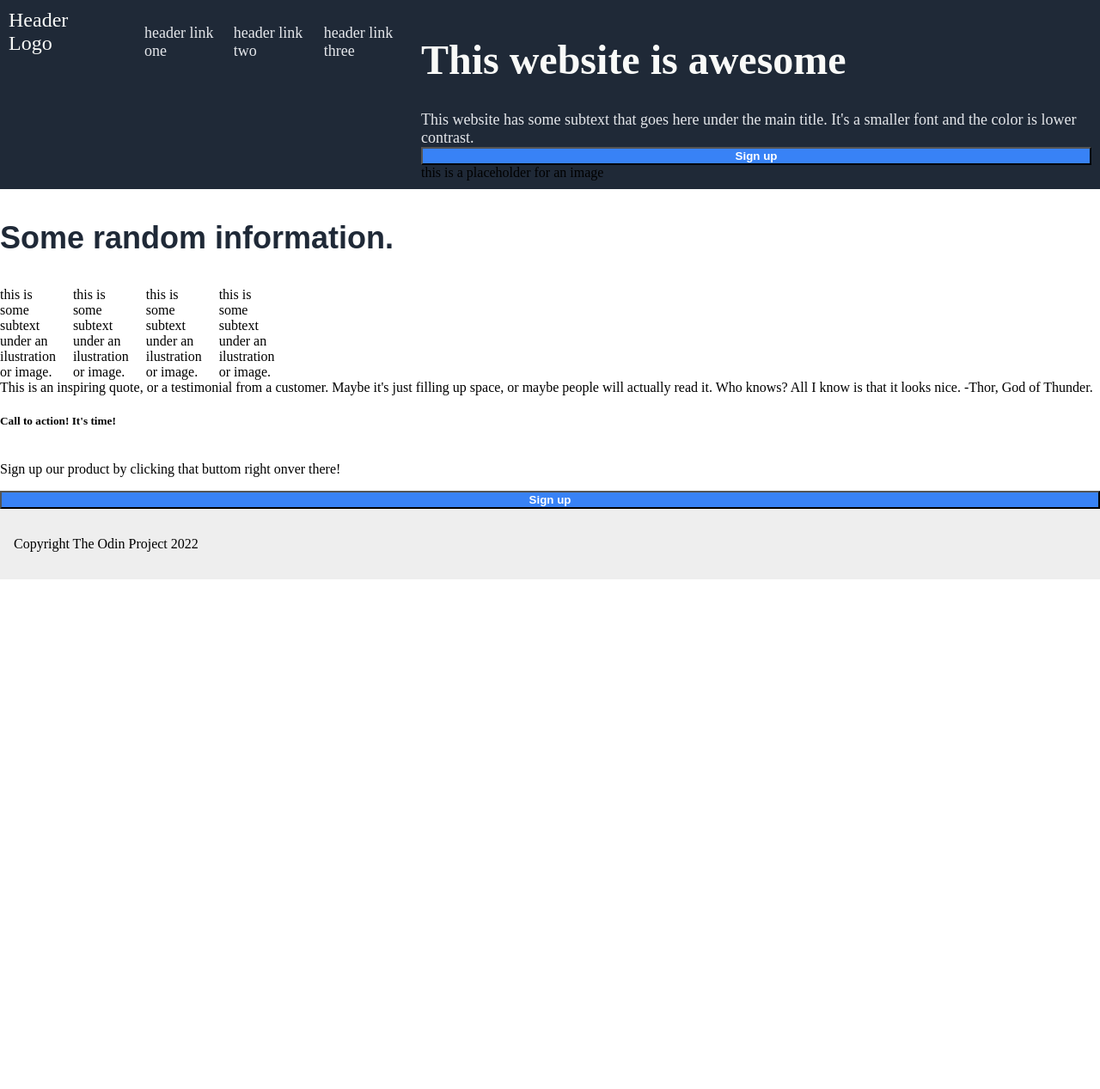
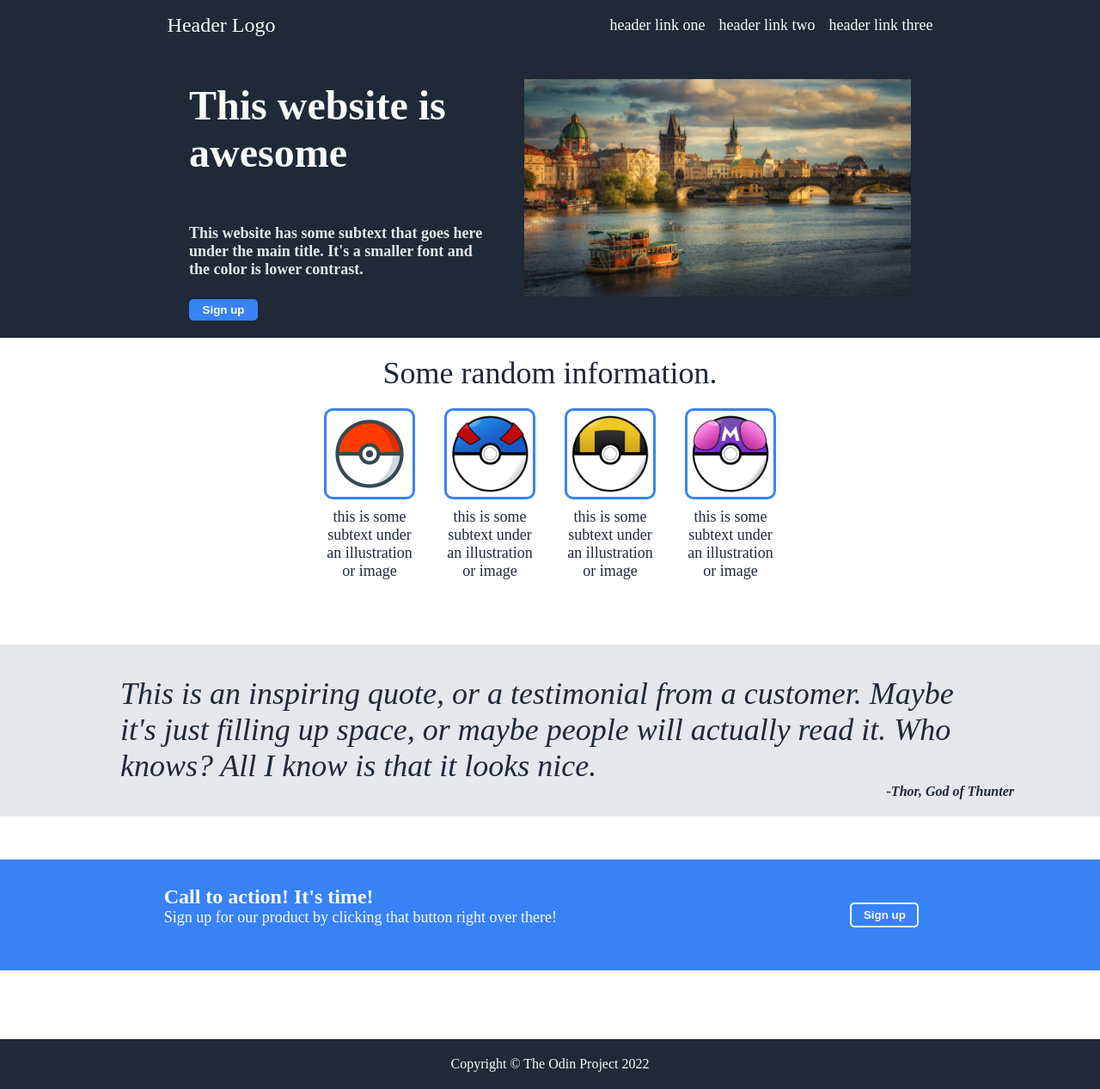
Before and after one commit to magno-cruz/landing-page, a plain HTML site: page index.html in a window 1280 px wide. Shown: the whole page at 86% size. Before the commit the page ends 800 px from the top, so only its background shows below. Drawn offline with Linux system fonts and the light colour scheme.

Commit message:
Agora tá pronto

```diff
--- a/index.html
+++ b/index.html
@@ -1,43 +1,81 @@
 <!DOCTYPE html>
 <html lang="en">
 <head>
-    <meta charset="utf-8">
+	<meta charset="UTF-8">
 	<title>Landing Page</title>
-    <link rel='stylesheet' href='style.css'>
+	<link rel="stylesheet" href="style.css">
 </head>
 <body>
-    <header>
-      <div class='cabeca'>
-        <div class='logo'>Header Logo</div>
-        <ul class='header2'>
+
+  <div class="hero">
+    <div class="div1">
+      <div>Header Logo</div>
+
+      <ul>
       <li>header link one</li>
       <li>header link two</li>
       <li>header link three</li>
       </ul>
     </div>
-        <div class='hero'>
-          <h1 class='hero-main'>This website is awesome</h1>
-          <div class='header2'>This website has some subtext that goes here under the main title. It's a smaller font and the color is lower contrast.</div>
+
+
+    <div class="div2">
+      <div class="div3">
+        <h1>This website is awesome</h1>
+
+        <h4>This website has some subtext that goes here under the main title. It's a smaller font and the color is lower contrast.</h4>
+
         <button>Sign up</button>
-        <div>this is a placeholder for an image</div>
       </div>
-    </header>
-    <main>
-      <h3 class='info'>Some random information.</h3>
-      <div class='images'>
-      <div>this is some subtext under an ilustration or image.</div>
-      <div>this is some subtext under an ilustration or image.</div>
-      <div>this is some subtext under an ilustration or image.</div>
-      <div>this is some subtext under an ilustration or image.</div>
+
+
+      <img class="imagem" src="image.jpg" alt="this is a placeholder for an image">
+
     </div>
-      <div>This is an inspiring quote, or a testimonial from a customer. Maybe it's just filling up space, or maybe people will actually read it. Who knows? All I know is that it looks nice. -Thor, God of Thunder.</div>
-      <h5>Call to action! It's time!</h5>
-      <p> Sign up our product by clicking that buttom right onver there!</p>
-      <button>Sign up</button>
 
-    </main>
-    <footer>
-      <p>Copyright The Odin Project 2022</p>
-    </footer>
+  </div>
+
+  <div class="info">Some random information.</div>
+
+
+  <div class="div6">
+      <div class="div5">
+      <img class="quadrado" src="pokeball.png" alt="Pokeball">
+      <div>this is some subtext under an illustration or image</div>
+      </div>
+
+      <div class="div5">
+      <img class="quadrado" src="greatball.png" alt="Greatball">
+      <div>this is some subtext under an illustration or image</div>
+      </div>
+
+      <div class="div5">
+      <img class="quadrado" src="ultraball.png" alt="Ultraball">
+      <div>this is some subtext under an illustration or image</div>
+      </div>
+
+      <div class="div5">
+      <img class="quadrado" src="masterball.png" alt="Masterball">
+      <div>this is some subtext under an illustration or image</div>
+      </div>
+  </div>
+
+  <div class="quote">
+    <blockquote>This is an inspiring quote, or a testimonial from a customer. Maybe it's just filling up space, or maybe people will actually read it. Who knows? All I know is that it looks nice.</blockquote>
+
+    <cite>-Thor, God of Thunter</cite>
+  </div>
+
+  <div class="div7">
+    <div class="div9">
+     <div class="call-to-action">Call to action! It's time!</div>
+
+      <div class="div8">Sign up for our product by clicking that button right over there!</div>
+    </div>
+    <button class="button2">Sign up</button>
+  </div>
+
+  <footer>Copyright &copy The Odin Project 2022</footer>
+
 </body>
 </html>
--- a/style.css
+++ b/style.css
@@ -1,85 +1,186 @@
-header {
+body {
   display: flex;
-  background-color: #1f2937;
+  flex-direction: column;
+  margin: 0px;
+}
+
+h1 {
+  font-size: 48px;
+  font-weight: extra-bold;
+  color: #f9faf8;
+}
+
+h4 {
+  font-size: 18px;
+  color: #e5e7eb;
+}
+
+
+button {
+  background-color: #3882f6;
+  color: #f9faf8;
+  border: 0px;
+  font-weight: bold;
+  border-radius: 5px;
+  padding: 5px;
+  max-width: 80px;
+}
+
+.button2 {
+  border: 2px;
+  border-style: solid;
+  border-color: #f9faf8;
+  padding: 10 px;
+  margin: 20px;
+  min-width: 80px;
+}
+
+.quote {
+  display: flex;
+  flex-direction: column;
   justify-content: space-between;
-  padding: 10px;
+  background-color: #e5e7eb;
+  color: #1f2937;
+  padding: 0px 100px 0px 100px;
+  /*border: 20px 0px 20px 0px*/;
+  gap: 0;
+  margin-top: 50px;
+  margin-bottom: 50px;
+}
+
+blockquote {
+  font-size: 36px;
+  font-style: italic;
+  margin-bottom: 0px;
+}
+
+cite {
+  font-weight: bold;
+  align-self: flex-end;
+  margin-bottom: 20px;
 
 
 }
 
-.cabeca {
+.div1 {
   display: flex;
-  justify-content: space-between;
-  align-items: flex-start;
+  justify-content: space-around;
+  font-size: 24px;
+  color: #f9faf8;
+  margin-top: 16px;
+  align-items: center;
+
+}
+
+.hero {
+  background-color: #1f2937;
+
+}
+
+ul {
+  display: flex;
+  gap: 16px;
+  list-style: none;
   margin: 0px;
   padding: 0px;
 }
 
-body {
+li {
+  font-size: 18px;
+  color: #f9faf8;
+}
+
+.div2 {
   display: flex;
-  margin: 0;
-  flex-direction: column;
+  justify-content: space-between;
+  align-items: center;
+  flex-direction: row;
+  margin: 0px 200px 0px 200px;
 
 
 }
 
-.hero {
+.div3 {
   display: flex;
   flex-direction: column;
+  justify-content: space-between;
+  padding: 20px;
 }
 
-.hero-main {
-  font-size: 48px;
-  color: #f9faf8;
-  font-weight: extra-bold;
-}
-
-.header2 {
-  display: flex;
-  font-size: 18px;
-  color: #e5e7eb;
-  list-style: none;
-  margin: left;
-}
-
-.logo {
-  font-size: 24px;
-  color: #f9faf8;
-
+.imagem {
+  width: 450px;
+  height: auto;
+  padding: 20px;
 }
 
 .info {
+  display: flex;
+  justify-content: center;
   font-size: 36px;
-  font-family: Arial;
   font-weight: extra-bold;
   color: #1f2937;
+  margin: 20px;
 }
 
-button {
+
+.div5 {
+  display: flex;
+  flex-direction: column;
+  justify-content: center;
+  align-items: center;
+  gap: 10px;
+  text-align: center;
+  max-width: 100px;
+  margin: 0px;
+  font-size: 18px;
+  color: #1f2937;
+  margin-bottom: 25px;
+}
+
+.quadrado {
+  max-height: 100px;
+  max-width: 100px;
+  border-style: solid;
+  border-color: #3882f6;
+  border-radius: 10px;
+}
+
+.div6 {
+  display: flex;
+  justify-content: center;
+  gap: 40px;
+}
+
+.div7 {
+  /*
+  justify-content: space-around;
+  align-items: center;
+
+  */
+  display: flex;
   background-color: #3882f6;
-  color: white;
+/*   flex-direction: column; */
+/*   align-items: stretch; */
+  justify-content: space-around;
+  margin-bottom: 80px;
+  padding: 30px;
+}
+
+.div8 {
+  color: #f9faf8;
+  font-size: 18px;
+
+}
+.call-to-action {
+  color: #f9faf8;
+  font-size: 24px;
   font-weight: bold;
-
 }
 
 footer {
   display: flex;
-  justify-content: space-between;
-  padding: 16px;
-  background-color: #eeeeee;
-
+  justify-content: center;
+  color: #f9faf8;
+  background-color: #1f2937;
+  padding: 20px
 }
-
-main {
-  display: flex;
-  justify-content: center;
-  flex-direction: column;
-}
-
-.images {
-  display: flex;
-  align-items: center;
-  justify-content: space-between;
-  gap: 20px;
-  max-width: 300px;
-}
```
Also changed, not shown: greatball.png (added), image.jpg (added), masterball.png (added), pokeball.png (added), ultraball.png (added). Lines whose indentation alone changed are shown as unchanged.
